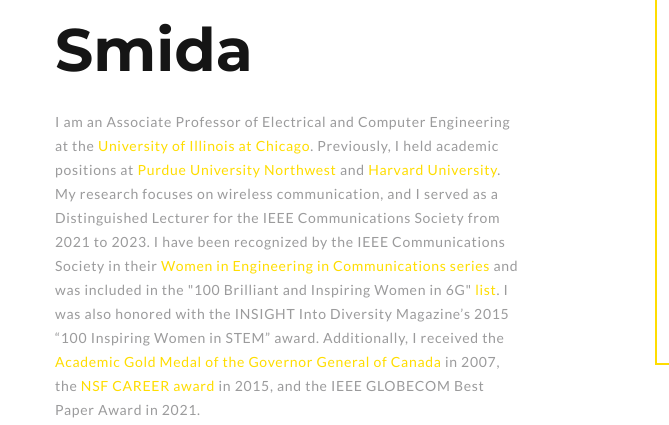
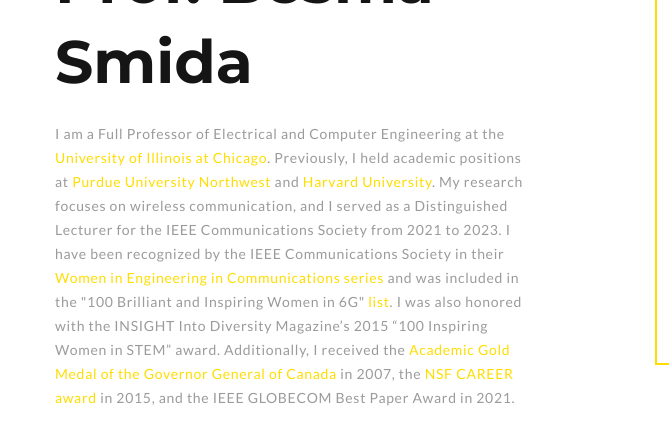
Before and after one commit to smida9/Webpage, a plain HTML site: page index.html in a window 1280 px wide. Shown: the part 556-981 px from the top of the page, 0-669 px from the left. Drawn offline with Linux system fonts and the light colour scheme.

Commit message:
Update index.html

```diff
--- a/index.html
+++ b/index.html
@@ -189,7 +189,7 @@ ElECTRICAL and COMPUTER ENGENEERING </a></div>
             <div class="cell-sm-6">
               <div class="box-width-3">
                 <p class="heading-1 wow fadeInLeftSmall text-bold">Prof. Besma Smida</p>
-                <p class="wow fadeInLeftSmall text-spacing-05" data-wow-delay=".3s"> I am an Associate Professor of Electrical and Computer Engineering at the <a href="https://ece.uic.edu">University of Illinois at Chicago</a>. Previously, I held academic positions at <a href="https://www.pnw.edu/college-of-engineering-sciences/">Purdue University Northwest</a> and <a href="https://seas.harvard.edu">Harvard University</a>. My research focuses on wireless communication, and I served as a Distinguished Lecturer for the IEEE Communications Society from 2021 to 2023. I have been recognized by the IEEE Communications Society in their <a href="https://www.youtube.com/watch?v=yWar3mn2YyQ">Women in Engineering in Communications series</a> and was included in the "100 Brilliant and Inspiring Women in 6G" <a href="https://www.womenin6g.org">list</a>. I was also honored with the INSIGHT Into Diversity Magazine’s 2015 “100 Inspiring Women in STEM” award. Additionally, I received the <a href="https://www.gg.ca/en/honours/governor-generals-awards/governor-generals-academic-medal">Academic Gold Medal of the Governor General of Canada</a> in 2007, the <a href="https://www.nsf.gov/awardsearch/showAward?AWD_ID=1620902&HistoricalAwards=false">NSF CAREER award</a> in 2015, and the IEEE GLOBECOM Best Paper Award in 2021.</p>
+                <p class="wow fadeInLeftSmall text-spacing-05" data-wow-delay=".3s"> I am a Full Professor of Electrical and Computer Engineering at the <a href="https://ece.uic.edu">University of Illinois at Chicago</a>. Previously, I held academic positions at <a href="https://www.pnw.edu/college-of-engineering-sciences/">Purdue University Northwest</a> and <a href="https://seas.harvard.edu">Harvard University</a>. My research focuses on wireless communication, and I served as a Distinguished Lecturer for the IEEE Communications Society from 2021 to 2023. I have been recognized by the IEEE Communications Society in their <a href="https://www.youtube.com/watch?v=yWar3mn2YyQ">Women in Engineering in Communications series</a> and was included in the "100 Brilliant and Inspiring Women in 6G" <a href="https://www.womenin6g.org">list</a>. I was also honored with the INSIGHT Into Diversity Magazine’s 2015 “100 Inspiring Women in STEM” award. Additionally, I received the <a href="https://www.gg.ca/en/honours/governor-generals-awards/governor-generals-academic-medal">Academic Gold Medal of the Governor General of Canada</a> in 2007, the <a href="https://www.nsf.gov/awardsearch/showAward?AWD_ID=1620902&HistoricalAwards=false">NSF CAREER award</a> in 2015, and the IEEE GLOBECOM Best Paper Award in 2021.</p>
 
 		<!--		  <video width="340" height="240" controls>
   <source src="images\Full-duplex by mean of reflected power.mp4" type="video/mp4">
@@ -356,7 +356,7 @@ Your browser does not support the video tag.
             <div class="cell-sm-10 cell-md-8 cell-lg-6">
               <!-- Brand--><a class="brand" href="index.html">
                 <div class="brand__name"><img src="images/logoInv.png" alt="" width="220" height="38"/>
-                </div><span class="brand__slogan">Associate Professor of Electrical and Computer Engineering</span></a>
+                </div><span class="brand__slogan">Professor of Electrical and Computer Engineering</span></a>
                     <!-- RD Mailform-->
               <form class="rd-mailform form_inline" data-form-output="form-output-global" data-form-type="subscribe" method="post" action="bat/rd-mailform.php">
 </form>
```
